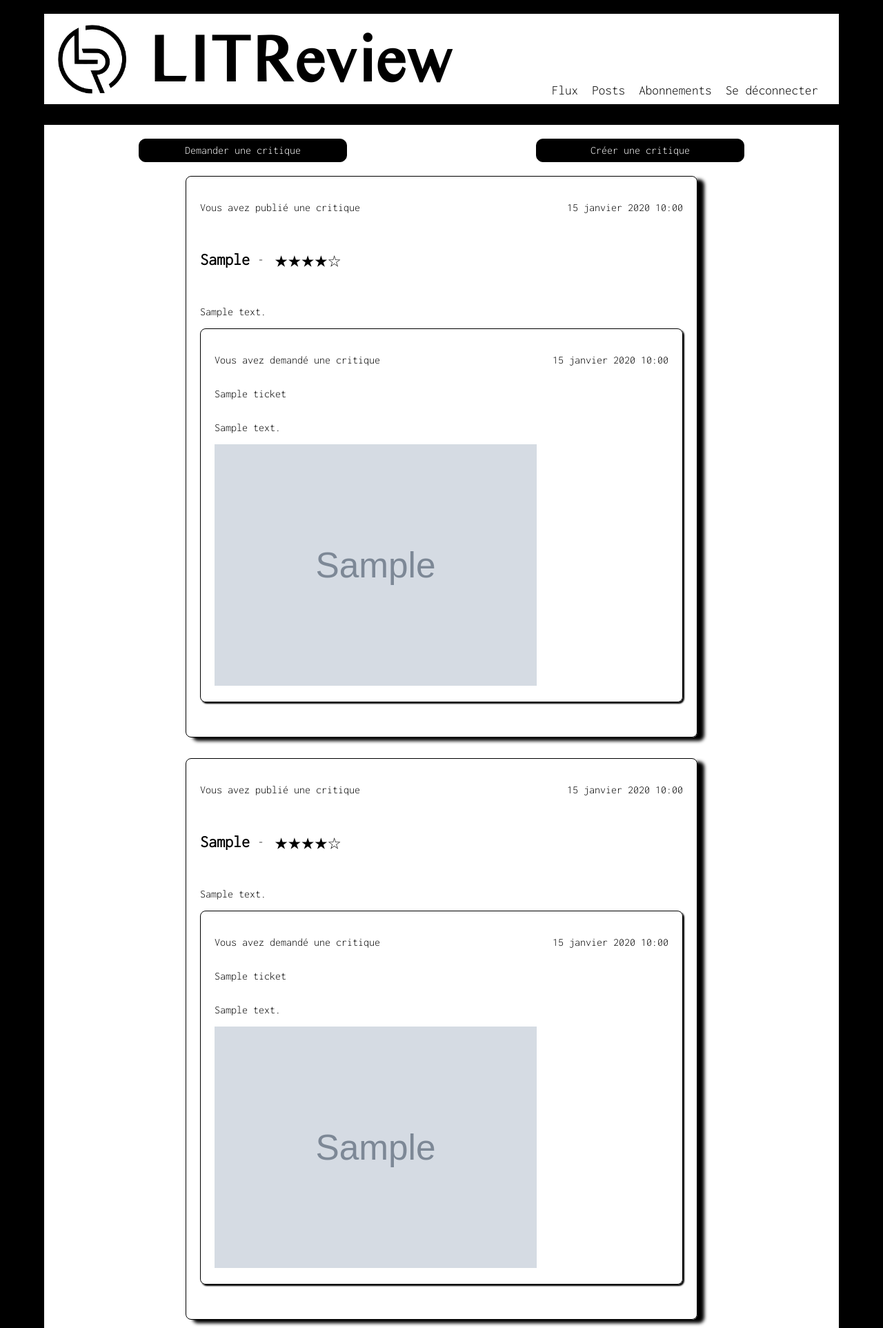
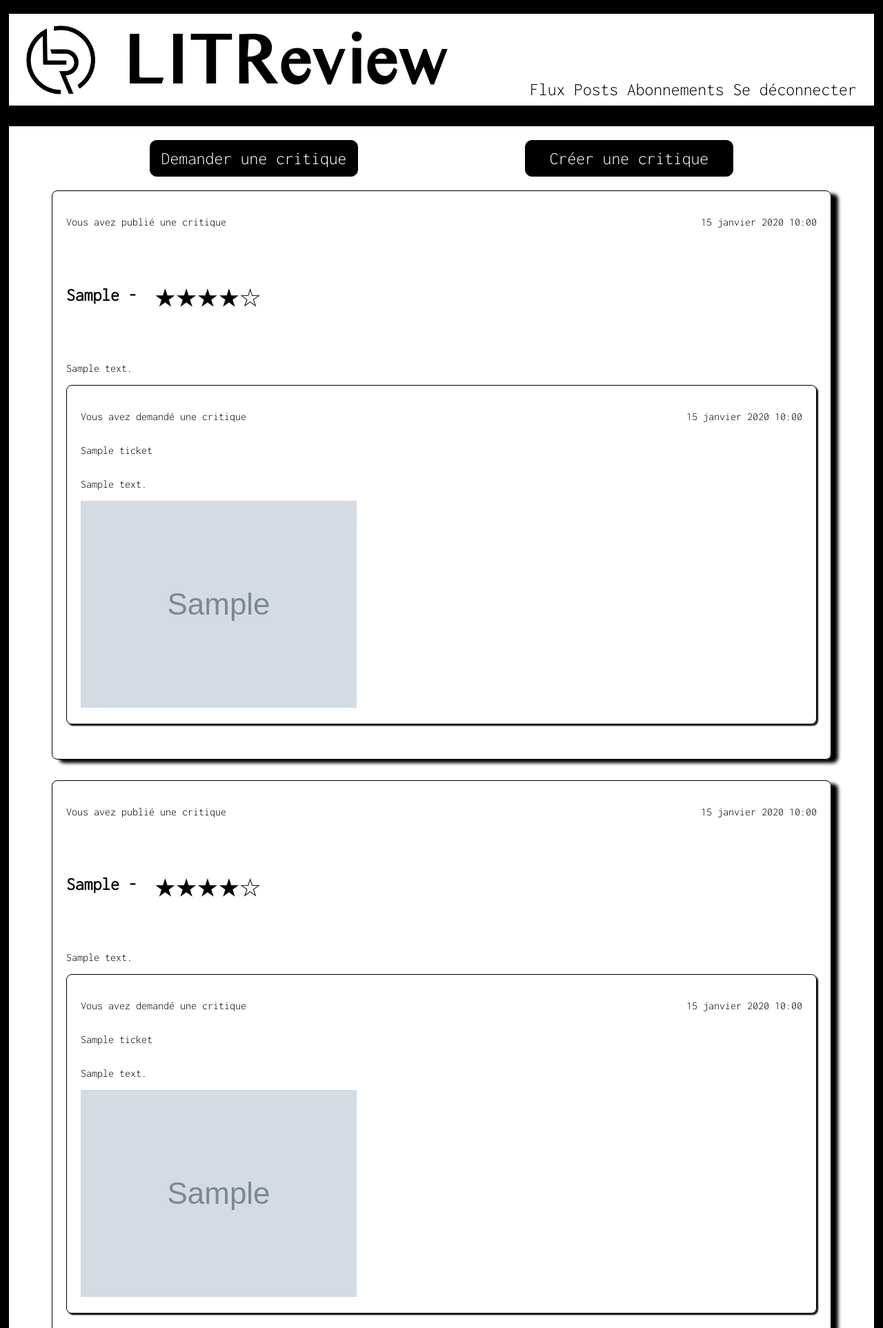
Before and after one commit to EmmanuelD79/-OpenClassrooms_Projet_09_LITReview, a Django app: page /feed/ in a window 1280 px wide. Shown: the top 1925 px of the page at 69% size. Run offline with Django 4.2, Linux system fonts and the light colour scheme; a user stored in the database is signed in; tables that the repository leaves empty hold one stand-in row (values such as "Sample post"); grey boxes marked "Sample" are stand-in pictures.

Commit message:
correction sass responsive

```diff
--- a/LITReview/reviews/templates/reviews/create_ticket.html
+++ b/LITReview/reviews/templates/reviews/create_ticket.html
@@ -16,7 +16,11 @@
         <p>
             <label>Image:</label>
             <br>
-            {{ form.image }}
+            <label>
+                <span for="{{form.image.label}}" class="btn btn--edit">Télécharger</span>
+                {{ form.image }}
+            </label>
+
             {{ form.edit_ticket }}
 
         </p>
--- a/LITReview/reviews/templates/reviews/partials/review_snippet.html
+++ b/LITReview/reviews/templates/reviews/partials/review_snippet.html
@@ -12,11 +12,12 @@
     </div>
 </div>
 <div class="bloc__headline-rate">
-        <h2>{{ review.headline }}&nbsp;  </h2>-
+        <h2>{{ review.headline }}&nbsp;-</h2>
 
         <p class='bloc__stars'>
             &nbsp;{% get_rating_stars review.rating %}
         </p>
+
 
 
 </div>
--- a/LITReview/reviews/templates/reviews/posts.html
+++ b/LITReview/reviews/templates/reviews/posts.html
@@ -2,7 +2,7 @@
 {% load review_extras %}
 
 {% block content %}
-    <h1>Mes posts</h1>
+    <h2>Mes posts</h2>
     {% for instance in page_obj %}
         <div class="review">
             {% if instance|model_type == 'Review' %}
--- a/LITReview/sass/Composants/_button.scss
+++ b/LITReview/sass/Composants/_button.scss
@@ -20,9 +20,10 @@
 
         background-color: $action-button-bg;
         text-decoration: none;
-        width: 300px;
+        width: 40vw;
+        max-width: 300px;
         color: $action-buton-color-font;
-        font-size: 1em;
+        font-size: $font-medium;
         border: solid 1px $action-button-bg;
         border-radius: 10px;
         text-align: center;
@@ -91,8 +92,9 @@
 }
 
 .button-add-user{
-    width: 140px;
-    height: 2em;
+    width: 15vw;
+    line-height: 3vh;
+    font-size: 1.5vw;
 }
 
 .user-unfollow{
@@ -100,8 +102,9 @@
     color: $site-color-font-button;
     text-align: center;
     @include btn-bg-border($site-color-button-delete);
-    width: 15%;
-
+    width: 15vw;
+    font-size: 1.5vw;
+    line-height: 3vh;
     &:hover{
         @extend %delete;
     }
--- a/LITReview/sass/Layout/_forms.scss
+++ b/LITReview/sass/Layout/_forms.scss
@@ -1,5 +1,6 @@
 .posting-form{
-    width: 700px;
+    width: 80vw;
+    max-width: 700px;
     @include flex-column;
     padding-bottom: 20px;
 
@@ -7,9 +8,9 @@
 
 .form-user{
     position:relative;
-    width: 80%;
+    width: 80vw;
     @include flex-row(center, space-between);
-
+    line-height: 3vh;
     ul{
         display: none;
     }
@@ -22,7 +23,11 @@
     &__add{
         background-color: $site-color-field;
         width: 75%;
-        height: 2em;
+
+    }
+
+    select{
+        margin-right: 1.5vw;
     }
 
 }
--- a/LITReview/sass/Layout/_header.scss
+++ b/LITReview/sass/Layout/_header.scss
@@ -5,5 +5,9 @@
     margin-bottom: 30px;
     background-color: $site-color;
     color: $site-color-font;
-    font-size: 1.5em;
+
+    @include pad-only{
+        padding: 0px 0px 0px 0px;
+        @include flex-column(center, None);
+      }
 }
--- a/LITReview/sass/Layout/_navbar.scss
+++ b/LITReview/sass/Layout/_navbar.scss
@@ -1,16 +1,18 @@
 .navbar{
+
+    font-size: $font-medium;
+
     ul{
         position: relative;
         float:right;
         list-style: none;
         @include flex-row;
         margin-bottom: 10px;
-        margin-right: 10px;
+        margin-right: 1vw;
     }
 
     li{
-        margin-right: 20px;
-        font-size: 0.8em;
+        margin-right: 1vw;
 
         a{
             text-decoration: none;
@@ -23,4 +25,16 @@
         }
     }
 
+    @include pad-only{
+        width: 100%;
+        ul{
+            float: none;
+            @include flex-row(center, space-around);
+            padding-left: 0px;
+        }
+        font-size: calc(1.5*$font-medium);
+
+    }
+
+
 }
--- a/LITReview/sass/Layout/_subs.scss
+++ b/LITReview/sass/Layout/_subs.scss
@@ -1,7 +1,7 @@
 .flex-row{
     @include flex-row;
-    line-height: 2em;
-    width:80%;
+    line-height: 3vh;
+    width:80vw;
     border: 1px solid black;
 
     &:last-child{
--- a/LITReview/sass/Pages/_base.scss
+++ b/LITReview/sass/Pages/_base.scss
@@ -4,48 +4,77 @@
     @include flex-column;
     font-family: $site-font-family;
     background-color: $site-color-body;
+    padding-left: 1vw;
+    padding-right: 1vw;
+    width: 98vw;
+
 }
 
-// logo //
 .base-logo{
     position: relative;
-    left: 20px;
+    left: 2vw;
     @include flex-row(center, center);
-    margin-top: 10px;
-    margin-bottom: 10px;
+    margin-top: 1vh;
+    margin-bottom: 1vh;
 
     img{
-        height: 100px;
-        margin-right: 30px;
+        height: 15vw;
+        max-height: 100px;
+        margin-right: 3vw;
     }
 
     h1{
         font-family: $logo-font;
-        font-size: 4em;
+        font-size: 8vw;
         margin-top: 0px;
         margin-bottom: 0px;
     }
+
+    @include pad-only{
+        width: 90vw;
+        justify-content:center;
+    }
+
+    @include mobile-only{
+        h1{
+            display: none;
+        }
+    }
+
 }
 
-// content //
 .base-content{
     width: 100%;
     @include flex-column(center, space-around);
     background-color: $site-color;
     margin-bottom: 30px;
+
+    h2{
+        font-size: $font-medium;
+    }
+
+
+    @include pad-only{
+        padding: 0px 0px 0px 0px;
+        @include flex-column(center, None);
+        h2{
+            font-size: calc(1.5*$font-medium);
+      }
+    }
 }
 
-// make_button //
 .create-button-box{
-    width: 100%;
+    width: 85vw;
     margin-top: 20px;
     margin-bottom: 20px;
     @include flex-row(center, space-around);
+
+
 }
 
 .review{
     @include flex-column;
-    @include box(700px, none, $site-color-body, 1px, 8px);
+    @include box(85vw, none, $site-color-body, 1px, 8px);
     padding: 20px 20px 20px 20px;
     margin-bottom: 30px;
     box-shadow: 10px 5px 5px $site-color-body;
@@ -61,11 +90,15 @@
 
 }
 
-// review-user etc...//
 .bloc{
 
     &__user-date{
         @extend %box-display;
+        p{
+            @include mobile-only{
+                font-size: calc(1.3*$font-medium);
+            }
+        }
     }
 
     &__user{
@@ -84,13 +117,16 @@
 
     &__headline-rate{
         @extend %box-display;
+        h2{
+            @include mobile-only{
+                font-size:calc(1.5*$font-medium);
+            }
+        }
 
     }
 
     &__stars{
-        font-size: 2em;
-
-
+        font-size: calc(2*$font-medium);
     }
 
     &__btns{
@@ -100,8 +136,10 @@
     &__cover{
 
         img{
-            height : 350px;
+            max-width: 70vw;
+            max-height : 350px;
             width : auto;
+
         }
     }
 
@@ -110,7 +148,6 @@
     }
 }
 
-// make-review //
 .create-review{
     width: 100%;
 }
--- a/LITReview/sass/Utils/_mixins.scss
+++ b/LITReview/sass/Utils/_mixins.scss
@@ -11,6 +11,7 @@
     display: flex;
     align-items: $align;
     justify-content: $justify;
+    flex-wrap: nowrap;
 }
 
 @mixin body-center($width: 50vh, $height: 100vh, $minw, $minh) {
@@ -54,3 +55,15 @@
     background: $bg;
     border: 1px solid $bg;
 }
+
+@mixin mobile-only {
+    @media screen and (max-width: map-get($breakpoints, mobile)){
+      @content;
+    }
+  }
+
+  @mixin pad-only {
+    @media screen and (max-width: map-get($breakpoints, pad)){
+      @content;
+    }
+  }
--- a/LITReview/sass/Utils/_variables.scss
+++ b/LITReview/sass/Utils/_variables.scss
@@ -26,3 +26,7 @@
 $action-buton-color-font: white;
 
 $logo-font: 'Times sans serif';
+
+$font-medium : 2vw;
+
+$breakpoints: (mobile: 599px, pad: 960px);
--- a/LITReview/static/css/main.css
+++ b/LITReview/static/css/main.css
@@ -36,6 +36,8 @@
   -webkit-box-pack: none;
       -ms-flex-pack: none;
           justify-content: none;
+  -ms-flex-wrap: nowrap;
+      flex-wrap: nowrap;
   width: 100%;
 }
 
@@ -60,13 +62,35 @@
   -webkit-box-pack: justify;
       -ms-flex-pack: justify;
           justify-content: space-between;
+  -ms-flex-wrap: nowrap;
+      flex-wrap: nowrap;
   margin-top: 20px;
   margin-bottom: 30px;
   background-color: white;
   color: black;
-  font-size: 1.5em;
+}
+@media screen and (max-width: 960px) {
+  #site_header {
+    padding: 0px 0px 0px 0px;
+    display: -webkit-box;
+    display: -ms-flexbox;
+    display: flex;
+    -webkit-box-orient: vertical;
+    -webkit-box-direction: normal;
+        -ms-flex-direction: column;
+            flex-direction: column;
+    -webkit-box-align: center;
+        -ms-flex-align: center;
+            align-items: center;
+    -webkit-box-pack: None;
+        -ms-flex-pack: None;
+            justify-content: None;
+  }
 }
 
+.navbar {
+  font-size: 2vw;
+}
 .navbar ul {
   position: relative;
   float: right;
@@ -80,12 +104,13 @@
   -webkit-box-pack: none;
       -ms-flex-pack: none;
           justify-content: none;
+  -ms-flex-wrap: nowrap;
+      flex-wrap: nowrap;
   margin-bottom: 10px;
-  margin-right: 10px;
+  margin-right: 1vw;
 }
 .navbar li {
-  margin-right: 20px;
-  font-size: 0.8em;
+  margin-right: 1vw;
 }
 .navbar li a {
   text-decoration: none;
@@ -190,9 +245,10 @@
 .create-button-link, .create-review__button {
   background-color: black;
   text-decoration: none;
-  width: 300px;
+  width: 40vw;
+  max-width: 300px;
   color: white;
-  font-size: 1em;
+  font-size: 2vw;
   border: solid 1px black;
   border-radius: 10px;
   text-align: center;
@@ -465,11 +532,14 @@
           justify-content: none;
   font-family: "Inconsolata", monospace;
   background-color: black;
+  padding-left: 1vw;
+  padding-right: 1vw;
+  width: 98vw;
 }
 
 .base-logo {
   position: relative;
-  left: 20px;
+  left: 2vw;
   display: -webkit-box;
   display: -ms-flexbox;
   display: flex;
@@ -479,18 +549,34 @@
   -webkit-box-pack: center;
       -ms-flex-pack: center;
           justify-content: center;
-  margin-top: 10px;
-  margin-bottom: 10px;
+  -ms-flex-wrap: nowrap;
+      flex-wrap: nowrap;
+  margin-top: 1vh;
+  margin-bottom: 1vh;
 }
 .base-logo img {
-  height: 100px;
-  margin-right: 30px;
+  height: 15vw;
+  max-height: 100px;
+  margin-right: 3vw;
 }
 .base-logo h1 {
   font-family: "Times sans serif";
-  font-size: 4em;
+  font-size: 8vw;
   margin-top: 0px;
   margin-bottom: 0px;
+}
+@media screen and (max-width: 960px) {
+  .base-logo {
+    width: 90vw;
+    -webkit-box-pack: center;
+        -ms-flex-pack: center;
+            justify-content: center;
+  }
+}
+@media screen and (max-width: 599px) {
+  .base-logo h1 {
+    display: none;
+  }
 }
 
 .base-content {
@@ -510,9 +596,33 @@
   background-color: white;
   margin-bottom: 30px;
 }
+.base-content h2 {
+  font-size: 2vw;
+}
+@media screen and (max-width: 960px) {
+  .base-content {
+    padding: 0px 0px 0px 0px;
+    display: -webkit-box;
+    display: -ms-flexbox;
+    display: flex;
+    -webkit-box-orient: vertical;
+    -webkit-box-direction: normal;
+        -ms-flex-direction: column;
+            flex-direction: column;
+    -webkit-box-align: center;
+        -ms-flex-align: center;
+            align-items: center;
+    -webkit-box-pack: None;
+        -ms-flex-pack: None;
+            justify-content: None;
+  }
+  .base-content h2 {
+    font-size: 3vw;
+  }
+}
 
 .create-button-box {
-  width: 100%;
+  width: 85vw;
   margin-top: 20px;
   margin-bottom: 20px;
   display: -webkit-box;
@@ -523,6 +633,8 @@
           align-items: center;
   -ms-flex-pack: distribute;
       justify-content: space-around;
+  -ms-flex-wrap: nowrap;
+      flex-wrap: nowrap;
 }
 
 .review {
@@ -539,7 +651,7 @@
   -webkit-box-pack: none;
       -ms-flex-pack: none;
           justify-content: none;
-  width: 700px;
+  width: 85vw;
   height: none;
   border: solid 1px black;
   border-radius: 8px;
@@ -581,8 +698,13 @@
   position: relative;
   float: right;
 }
+@media screen and (max-width: 599px) {
+  .bloc__headline-rate h2 {
+    font-size: 3vw;
+  }
+}
 .bloc__stars {
-  font-size: 2em;
+  font-size: 4vw;
 }
 .bloc__btns {
   display: -webkit-box;
@@ -594,9 +716,12 @@
   -webkit-box-pack: end;
       -ms-flex-pack: end;
           justify-content: end;
+  -ms-flex-wrap: nowrap;
+      flex-wrap: nowrap;
 }
 .bloc__cover img {
-  height: 350px;
+  max-width: 70vw;
+  max-height: 350px;
   width: auto;
 }
 .bloc__post {
```
Also changed, not shown: other parts of LITReview/static/css/main.css (+56 -8 lines), LITReview/reviews/templates/reviews/create_review.html (+14 -4 lines), LITReview/reviews/templates/reviews/partials/ticket_snippet.html (line endings or trailing spaces), LITReview/static/css/main.min.css.
